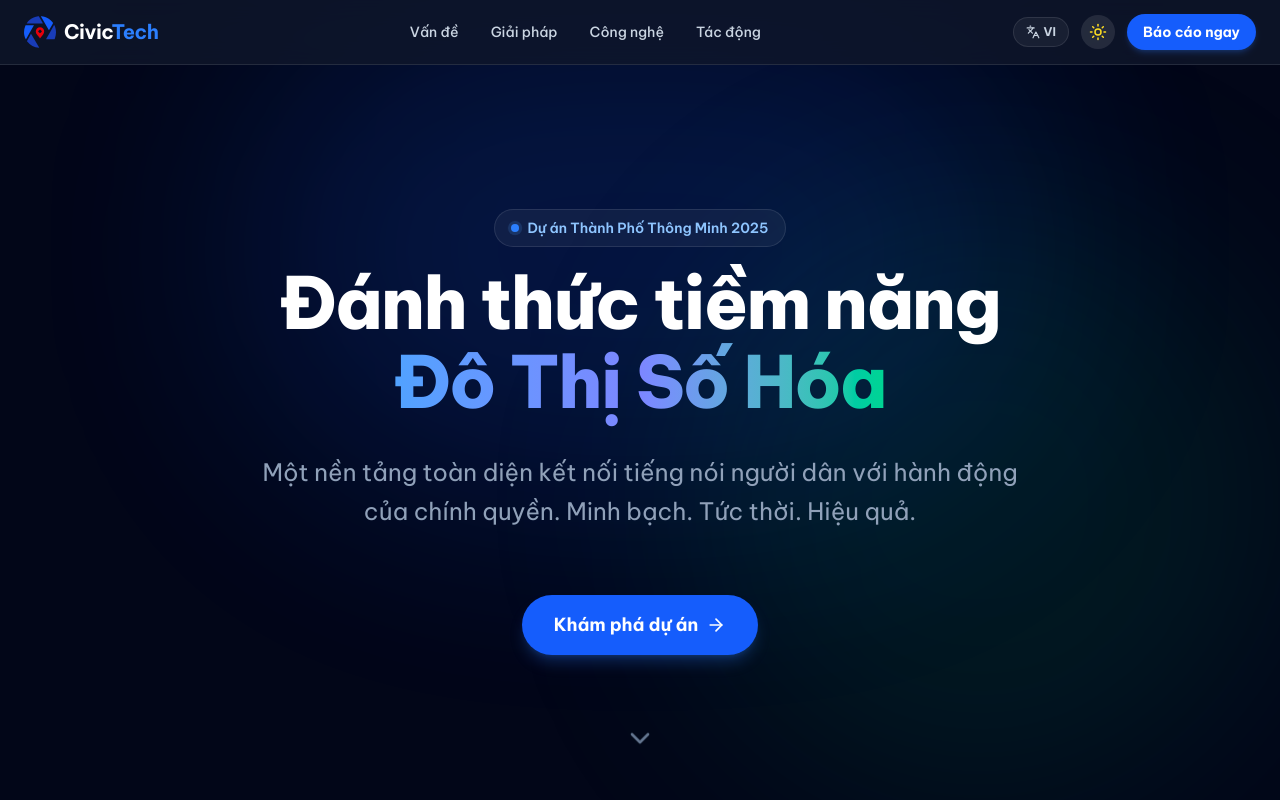
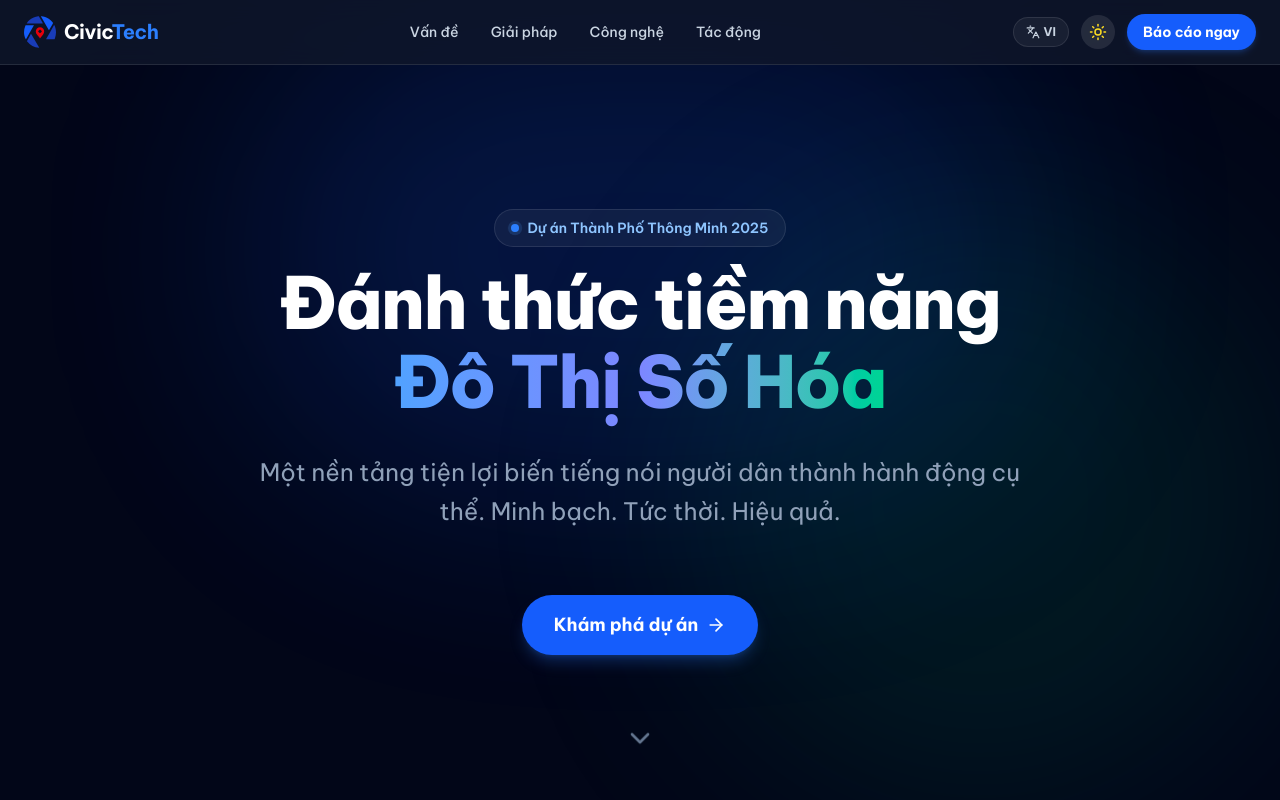
Before and after one commit to Timmiethy/CivicTech-pitch, a React (Vite) app: page / in a window 1280 px wide. Shown: the top 800 px of the page. Built offline with nearby package versions, Linux system fonts and the light colour scheme.

Commit message:
fix description

```diff
--- a/src/App.tsx
+++ b/src/App.tsx
@@ -43,7 +43,7 @@ const content = {
       tag: "Dự án Thành Phố Thông Minh 2025",
       title1: "Đánh thức tiềm năng",
       title2: "Đô Thị Số Hóa",
-      desc: "Một nền tảng toàn diện kết nối tiếng nói người dân với hành động của chính quyền. Minh bạch. Tức thời. Hiệu quả.",
+      desc: "Một nền tảng tiện lợi biến tiếng nói người dân thành hành động cụ thể. Minh bạch. Tức thời. Hiệu quả.",
       btn1: "Khám phá dự án"
     },
     problem: {
```
